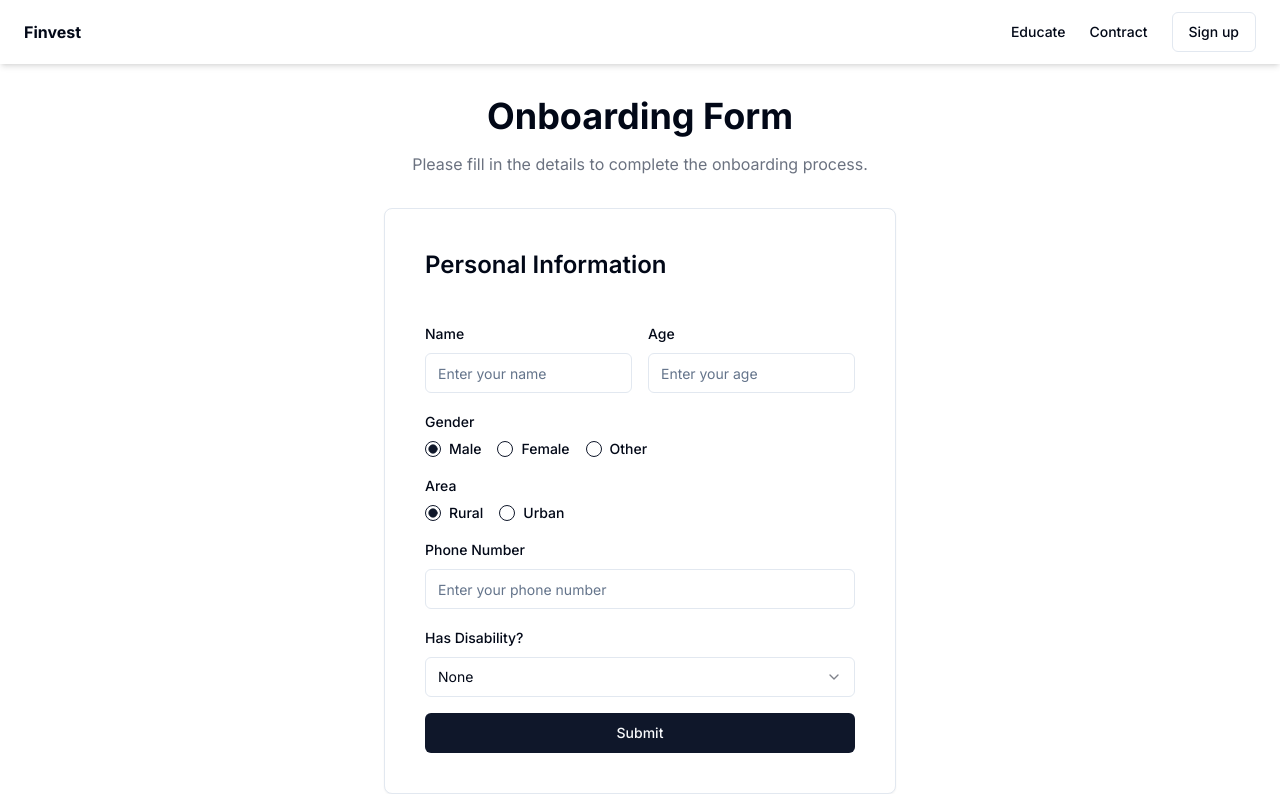
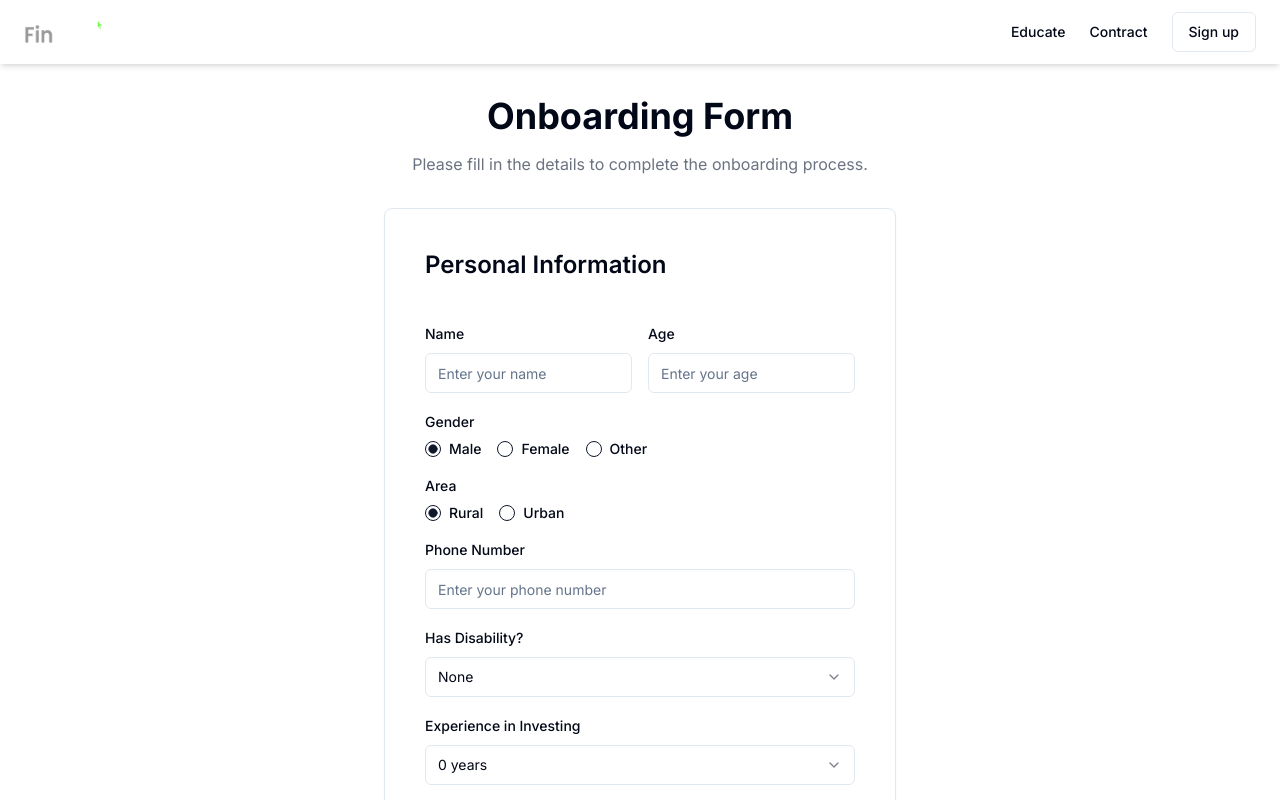
Before and after one commit to so-sc/Fin, a Next.js app in the folder web/client/: page /onboarding in a window 1280 px wide. Shown: the top 800 px of the page. Built offline with nearby package versions, Linux system fonts and the light colour scheme.

Commit message:
made dark mode

```diff
--- a/web/client/package.json
+++ b/web/client/package.json
@@ -24,6 +24,7 @@
     "jspdf": "^2.5.1",
     "lucide-react": "^0.299.0",
     "next": "13.5.6",
+    "next-themes": "^0.2.1",
     "react": "^18",
     "react-audio-voice-recorder": "^2.2.0",
     "react-dom": "^18",
--- a/web/client/src/app/layout.tsx
+++ b/web/client/src/app/layout.tsx
@@ -1,5 +1,6 @@
 import Footer from "@/components/footer"
 import Navbar from "@/components/navbar"
+import { ThemeProvider } from "@/components/theme-provider"
 import type { Metadata } from "next"
 import { Inter } from "next/font/google"
 import "./globals.css"
@@ -17,10 +18,12 @@ export default function RootLayout({
   children: React.ReactNode
 }) {
   return (
-    <html lang="en">
+    <html lang="en" suppressHydrationWarning>
       <body className={inter.className}>
         <Navbar />
-        {children}
+        <ThemeProvider attribute="class" defaultTheme="system" enableSystem>
+          {children}
+        </ThemeProvider>
         <Footer />
       </body>
     </html>
--- a/web/client/src/app/onboarding/page.tsx
+++ b/web/client/src/app/onboarding/page.tsx
@@ -10,7 +10,6 @@ import {
   SelectContent,
   SelectGroup,
   SelectItem,
-  SelectLabel,
   SelectTrigger,
   SelectValue,
 } from "@/components/ui/select"
@@ -24,6 +23,7 @@ export default function Onboarding() {
     area: "0",
     phone: "",
     disablity: "0",
+    experience: "0",
   })
 
   function onFormSubmit(e: FormEvent<HTMLFormElement>) {
@@ -172,6 +172,32 @@ export default function Onboarding() {
                 </Select>
               </div>
             </div>
+            <div className="space-y-2">
+              <Label htmlFor="experience">Experience in Investing</Label>
+              <div className="space-y-2">
+                <Select
+                  defaultValue="0"
+                  onValueChange={(e) => {
+                    setDetails({
+                      ...details,
+                      experience: e,
+                    })
+                  }}
+                >
+                  <SelectTrigger>
+                    <SelectValue placeholder="Experience" />
+                  </SelectTrigger>
+                  <SelectContent>
+                    <SelectGroup>
+                      <SelectItem value="0">0 years</SelectItem>
+                      <SelectItem value="1">1-3 years</SelectItem>
+                      <SelectItem value="2">4-10 years</SelectItem>
+                      <SelectItem value="3">More than 10 years</SelectItem>
+                    </SelectGroup>
+                  </SelectContent>
+                </Select>
+              </div>
+            </div>
             <Button className="w-full" type="submit">
               Submit
             </Button>
--- a/web/client/src/app/page.tsx
+++ b/web/client/src/app/page.tsx
@@ -6,16 +6,16 @@ import Link from "next/link"
 
 export default function Component() {
   return (
-    <div className="flex flex-col min-h-screen bg-gray-100">
+    <div className="flex flex-col min-h-screen">
       <main className="flex-1">
         <section className="bg-image w-full py-12 md:py-24 lg:py-32 xl:py-48 bg-cover bg-no-repeat">
           <div className="container px-4 md:px-6">
             <div className="flex flex-col items-center space-y-4 text-center">
               <div className="space-y-2">
-                <h1 className="text-3xl font-bold tracking-tighter sm:text-4xl md:text-5xl lg:text-6xl text-white">
+                <h1 className="text-3xl font-bold tracking-tighter sm:text-4xl md:text-5xl lg:text-6xl text-foreground">
                   Your Friendly Financial App.
                 </h1>
-                <p className="mx-auto max-w-[700px] text-gray-200 md:text-xl">
+                <p className="mx-auto max-w-[700px] text-foreground/50 md:text-xl">
                   Helping you make informed decisions for a brighter financial
                   future.
                 </p>
@@ -26,7 +26,7 @@ export default function Component() {
             </div>
           </div>
         </section>
-        <section className="w-full py-12 md:py-24 lg:py-32 bg-white">
+        <section className="w-full py-12 md:py-24 lg:py-32 bg-background">
           <div className="container px-4 md:px-6">
             <h2 className="text-3xl font-bold tracking-tighter sm:text-4xl md:text-5xl text-center">
               Our Services
@@ -38,7 +38,7 @@ export default function Component() {
                   <h3 className="text-xl font-bold">Contracts</h3>
                 </CardHeader>
                 <CardContent>
-                  <p className="text-base text-gray-500">
+                  <p className="text-base text-foreground/50">
                     Transforming Text into Tailored Legal Agreements with Ease.
                   </p>
                   <Link className="text-blue-500 mt-4" href="/contract">
@@ -52,7 +52,7 @@ export default function Component() {
                   <h3 className="text-xl font-bold">Micro Loans</h3>
                 </CardHeader>
                 <CardContent>
-                  <p className="text-base text-gray-500">
+                  <p className="text-base text-foreground/50">
                     Empowering Financial Inclusion, One Small Loan at a Time.
                   </p>
                 </CardContent>
@@ -63,7 +63,7 @@ export default function Component() {
                   <h3 className="text-xl font-bold">Pots</h3>
                 </CardHeader>
                 <CardContent>
-                  <p className="text-base text-gray-500">
+                  <p className="text-base text-foreground/50">
                     Collaborative Money Pots for Seamless and Shared Financial
                     Goals.
                   </p>
@@ -77,7 +77,7 @@ export default function Component() {
                   </h3>
                 </CardHeader>
                 <CardContent>
-                  <p className="text-base text-gray-500">
+                  <p className="text-base text-foreground/50">
                     We help you make the best investment decisions based on your
                     personal financial goals.
                   </p>
@@ -89,7 +89,7 @@ export default function Component() {
                   <h3 className="text-xl font-bold">Financial Education</h3>
                 </CardHeader>
                 <CardContent>
-                  <p className="text-base text-gray-500">
+                  <p className="text-base text-foreground/50">
                     Navigate the complexities of personal finance with our
                     comprehensive educational platform. From budgeting
                     fundamentals to savvy investment insights.
--- a/web/client/src/components/footer.tsx
+++ b/web/client/src/components/footer.tsx
@@ -3,7 +3,7 @@ import Link from "next/link"
 
 export default function Footer() {
   return (
-    <footer className="flex flex-col py-6 w-full shrink-0 items-center px-4 md:px-6 bg-white">
+    <footer className="flex flex-col py-6 w-full shrink-0 items-center px-4 md:px-6 bg-background">
       <div className="flex flex-col md:flex-row items-center md:justify-between w-full">
         <div className="flex items-center space-x-4 mb-4 md:mb-0">
           <Link className="flex items-center justify-center" href="/">
--- /dev/null
+++ b/web/client/src/components/mode-toggle.tsx
@@ -0,0 +1,40 @@
+"use client"
+
+import { Moon, Sun } from "lucide-react"
+import { useTheme } from "next-themes"
+import * as React from "react"
+
+import { Button } from "@/components/ui/button"
+import {
+  DropdownMenu,
+  DropdownMenuContent,
+  DropdownMenuItem,
+  DropdownMenuTrigger,
+} from "@/components/ui/dropdown-menu"
+
+export function ModeToggle() {
+  const { setTheme } = useTheme()
+
+  return (
+    <DropdownMenu>
+      <DropdownMenuTrigger asChild>
+        <Button variant="outline" size="icon">
+          <Sun className="h-[1.2rem] w-[1.2rem] rotate-0 scale-100 transition-all dark:-rotate-90 dark:scale-0" />
+          <Moon className="absolute h-[1.2rem] w-[1.2rem] rotate-90 scale-0 transition-all dark:rotate-0 dark:scale-100" />
+          <span className="sr-only">Toggle theme</span>
+        </Button>
+      </DropdownMenuTrigger>
+      <DropdownMenuContent align="end">
+        <DropdownMenuItem onClick={() => setTheme("light")}>
+          Light
+        </DropdownMenuItem>
+        <DropdownMenuItem onClick={() => setTheme("dark")}>
+          Dark
+        </DropdownMenuItem>
+        <DropdownMenuItem onClick={() => setTheme("system")}>
+          System
+        </DropdownMenuItem>
+      </DropdownMenuContent>
+    </DropdownMenu>
+  )
+}
--- a/web/client/src/components/navbar.tsx
+++ b/web/client/src/components/navbar.tsx
@@ -1,11 +1,17 @@
+import { ModeToggle } from "@/components/mode-toggle"
 import { Button } from "@/components/ui/button"
+import Image from "next/image"
 import Link from "next/link"
 
 export default function Navbar() {
   return (
-    <header className="px-4 lg:px-6 h-16 flex items-center bg-white shadow-md">
-      <Link className="flex items-center justify-center" href="/">
-        <span className="font-bold">Finvest</span>
+    <header className="px-4 lg:px-6 h-16 flex items-center bg-background shadow-md">
+      <Link
+        className="relative flex items-center justify-center w-20 h-6"
+        href="/"
+      >
+        {/* <span className="font-bold">Finvest</span> */}
+        <Image src="/finvest.png" alt="Finvest Logo" fill className="z-10" />
       </Link>
       <nav className="ml-auto flex items-center gap-4 sm:gap-6">
         <Link
@@ -20,6 +26,7 @@ export default function Navbar() {
         >
           Contract
         </Link>
+        {/* <ModeToggle /> */}
         <Button variant="outline" asChild>
           <Link href="/onboarding">Sign up</Link>
         </Button>
--- /dev/null
+++ b/web/client/src/components/theme-provider.tsx
@@ -0,0 +1,9 @@
+"use client"
+
+import { ThemeProvider as NextThemesProvider } from "next-themes"
+import { type ThemeProviderProps } from "next-themes/dist/types"
+import * as React from "react"
+
+export function ThemeProvider({ children, ...props }: ThemeProviderProps) {
+  return <NextThemesProvider {...props}>{children}</NextThemesProvider>
+}
```
Also changed, not shown: web/client/public/finvest.png (added), 1 other file (tests, documents, lock files or other folders).
